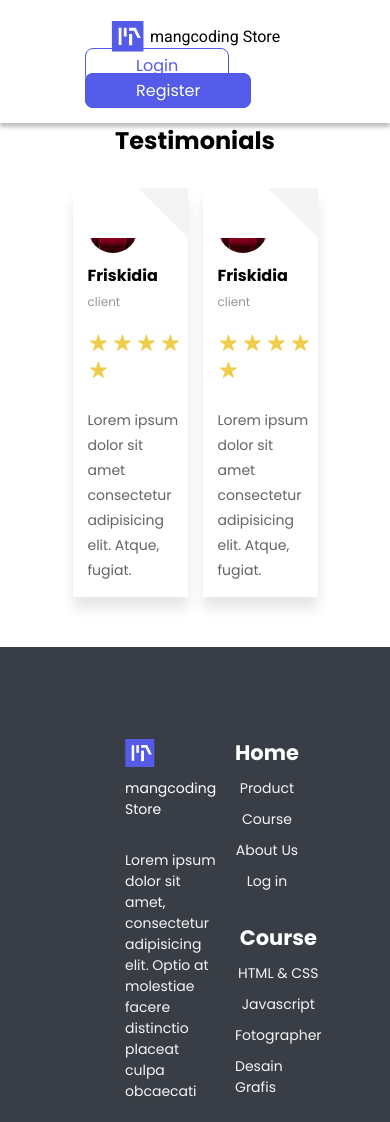
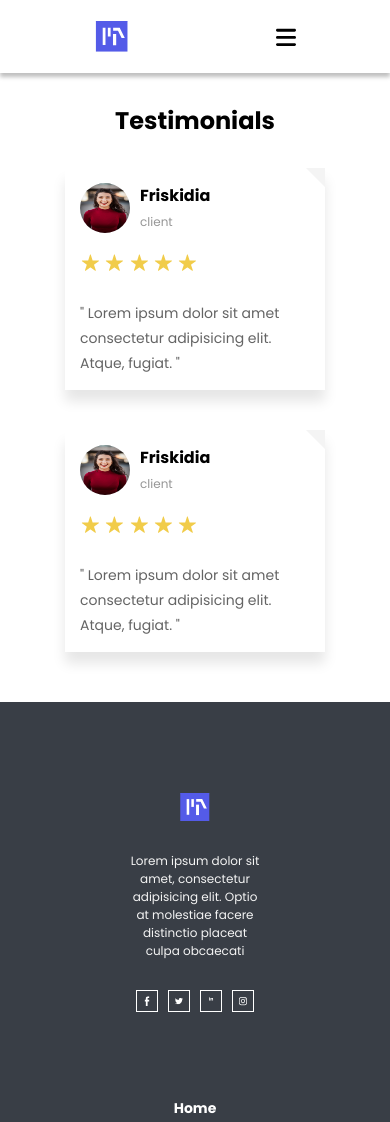
Before and after one commit to nadiahamayel/project_htmlcss, a plain HTML site: page index.html in a window 390 px wide. Shown: the top 1122 px of the page. Drawn offline with Linux system fonts and the light colour scheme.

Commit message:
responsive

```diff
--- a/assets/css/main.css
+++ b/assets/css/main.css
@@ -32,6 +32,11 @@
     background-color: var(--main-color);
     color: white;
 }
+.bar_nav{
+    width: 20px;
+    height: 20px;
+    display: none;
+}
 
 .active {
     font-weight: 900;
@@ -41,6 +46,29 @@
     .nav {
         display: none;
     }
+    .bar_nav{
+        display:inline;
+    }
+    .auth{
+        display: none;
+    }
+}
+@media (max-width: 420px){
+    .header .container {
+        width: 100%;
+
+
+    }
+    .header .container .row{
+        justify-content: none;
+    }
+    .header .logo .main {
+        display: none;
+
+    }
+
+
+
 }
 
 /*end navbar*/
@@ -52,23 +80,30 @@
     margin-bottom: 50px;
 
 }
+.Testimonials .row{
+    gap: 40px;
+}
 
 .Testimonials h2 {
     font-size: 24px;
     text-align: center;
     margin-bottom: 30px;
+    margin-top: 30px;
 
 }
 
 .testimonial {
-    width: calc((100% - 30px) / 2);
+
     display: flex;
     flex-direction: column;
     flex-wrap: wrap;
+    align-items: flex-start;
+    flex-basis:400px;
     gap: 20px;
     box-shadow: 0px 12.23719596862793px 12.23719596862793px rgba(0, 0, 0, 0.1);
     padding: 15px;
     position: relative;
+    flex-grow: 1;
 }
 
 .Testimonials .user_data img {
@@ -102,26 +137,30 @@
     color: #646464;
     font-size: 14px;
 }
-q::before {
-    content: open-quote;
-    padding-right: 10px;
+/*q::before {
+    content: "“";
+    padding-right: 0.2em;
 }
 
 q::after {
-    content: close-quote;
-    padding-left: 10px;
+     content: "”"!;
+    padding-left:  0.2em !important;
 }
+*/
 .testimonial ::before{
     content:'' ;
-    border-top: 50px solid #972a2a transparent ;
-    border-right:50px solid #F4F4F4 ;
-    border-bottom: 50px solid #fff  ;
-    border-left:50px solid #fff;
+    border-top: 5vw solid #972a2a transparent ;
+    border-right:5vw solid #F4F4F4 ;
+    border-bottom: 5vw solid #fff  ;
+    border-left:5vw solid #fff;
     position: absolute;
     top: 0;
     right: 0;
 
 }
+
+
+
 
 /* end Testimonials */
 
@@ -149,7 +188,9 @@ q::after {
     flex-wrap: wrap;
     gap: 30px;
     flex-direction: column;
-    width: calc((100% - 80px) / 2);
+    flex-basis: 400px;
+    flex-grow: 1;
+
 }
 
 .footer a {
@@ -180,7 +221,7 @@ q::after {
     display: flex;
     flex-wrap: wrap;
     gap: 30px;
-    width: calc((100% - 80px) / 2);
+    flex-grow: 1;
 }
 
 .footer_item {
@@ -205,3 +246,36 @@ q::after {
     padding: 10px;
     box-sizing: content-box;
 }
+@media (max-width : 1000px){
+    .footer_left_side  {
+        text-align: center;
+        align-items: center;
+
+    }
+    .footer_left_side  .footer_logo a {
+        display: none;
+
+    }
+    .footer_left_side   p {
+       font-size: 12px;
+
+    }
+    .footer_left_side .footer_loges a img {
+        width: 10px;
+        height: 10px;
+        padding: 5px;
+    }
+    .footer_right_side {
+        text-align: center;
+        align-items: flex-start;
+        justify-content: center;
+    }
+    .footer_right_side h2{
+        font-size: 14px;
+        margin-bottom: 10px;
+    }
+    .footer_right_side a{
+        font-size: 10px;
+
+    }
+}
--- a/index.html
+++ b/index.html
@@ -27,7 +27,13 @@
                         <li><a href="#">Contact</a></li>
                     </ul>
                 </nav>
-
+                <div class="bar_nav">
+                    <svg xmlns="http://www.w3.org/2000/svg" viewBox="0 0 448 512">
+                        <!--!Font Awesome Free 6.6.0 by @fontawesome - https://fontawesome.com License - https://fontawesome.com/license/free Copyright 2024 Fonticons, Inc.-->
+                        <path
+                            d="M0 96C0 78.3 14.3 64 32 64l384 0c17.7 0 32 14.3 32 32s-14.3 32-32 32L32 128C14.3 128 0 113.7 0 96zM0 256c0-17.7 14.3-32 32-32l384 0c17.7 0 32 14.3 32 32s-14.3 32-32 32L32 288c-17.7 0-32-14.3-32-32zM448 416c0 17.7-14.3 32-32 32L32 448c-17.7 0-32-14.3-32-32s14.3-32 32-32l384 0c17.7 0 32 14.3 32 32z" />
+                        </svg>
+                </div>
                 <div class="auth">
                     <a href="#">Login</a>
                     <a href="#"> Register</a>
@@ -56,7 +62,7 @@
                             <img src="./assets/image/local_img/star.svg" alt="star">
                         </div>
                         <blockquote>
-                            <q>Lorem ipsum dolor sit amet consectetur adipisicing elit. Atque, fugiat.</q>
+                            <q>" Lorem ipsum dolor sit amet consectetur adipisicing elit. Atque, fugiat. "</q>
                         </blockquote>
                     </div>
                     <div class="testimonial">
@@ -75,7 +81,7 @@
                             <img src="./assets/image/local_img/star.svg" alt="star">
                         </div>
                         <blockquote>
-                            <q>Lorem ipsum dolor sit amet consectetur adipisicing elit. Atque, fugiat.</q>
+                            <q> " Lorem ipsum dolor sit amet consectetur adipisicing elit. Atque, fugiat. "</q>
                         </blockquote>
                     </div>
                 </div>
```
